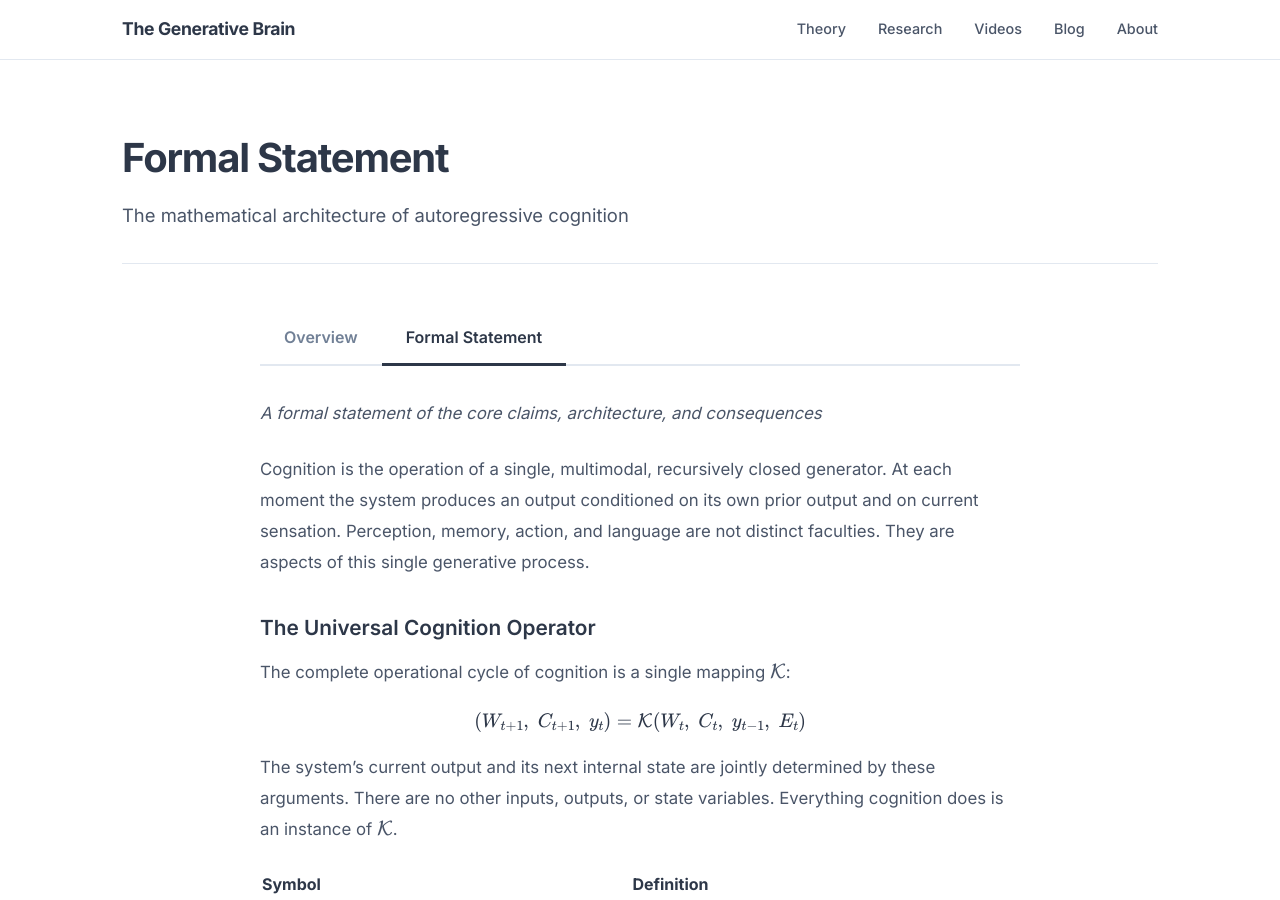
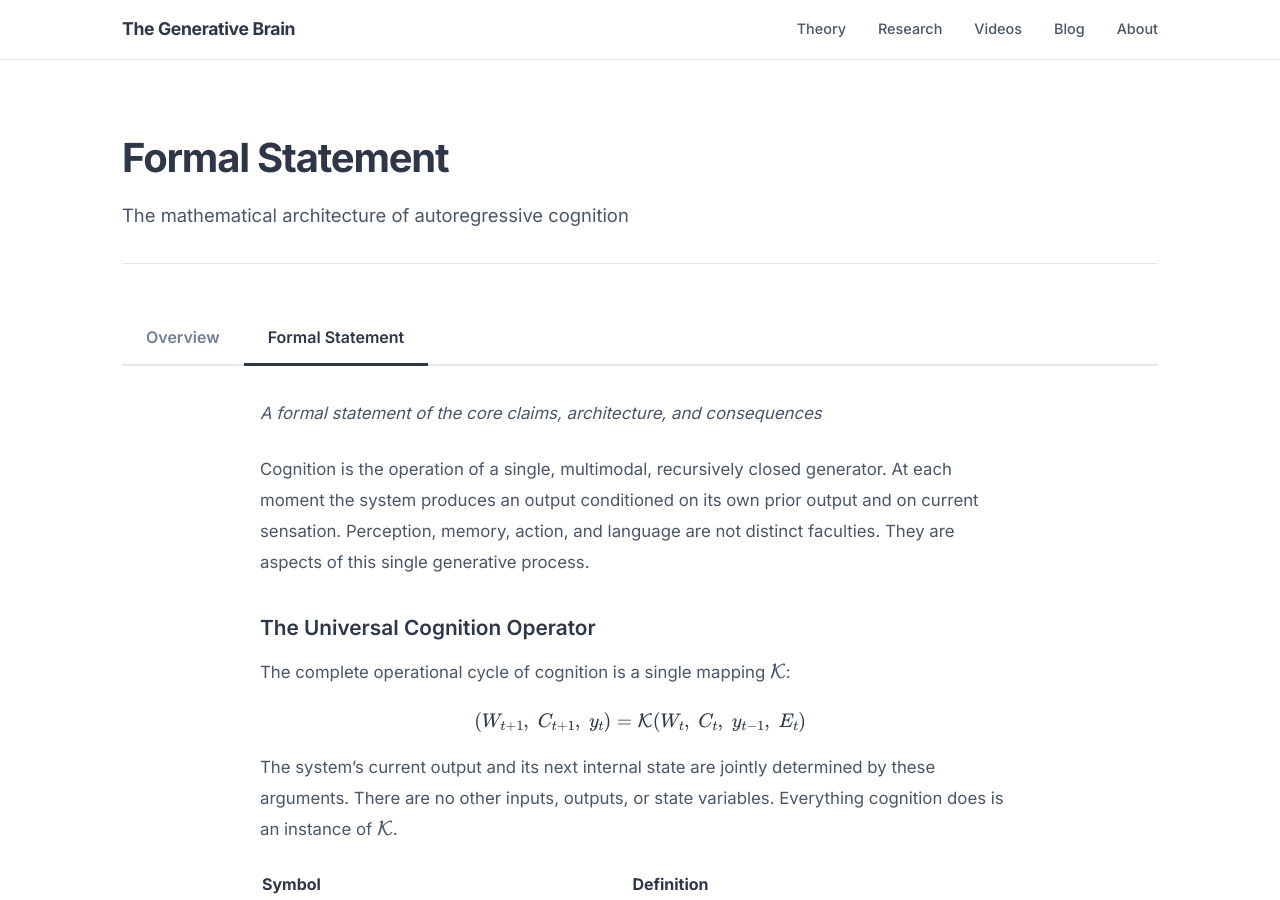
Before and after one commit to elanbarenholtz/elanbarenholtz.github.io, a Jekyll site: the page built from formalism.md, in a window 1280 px wide and 900 px high. Built offline with Jekyll 4.4.1, drawn with Linux system fonts in a browser that asks for light colours.

Commit message:
Fix: move subtabs outside prose div so kramdown renders them

```diff
--- a/formalism.md
+++ b/formalism.md
@@ -5,13 +5,12 @@
 permalink: /formalism/
 ---
 
-<div class="prose" markdown="1">
-
 <div class="theory-tabs" style="display: flex; gap: 0; margin-bottom: 2rem; border-bottom: 2px solid #e2e8f0;">
   <a href="/theory/" class="theory-tab" style="padding: 0.75rem 1.5rem; text-decoration: none; font-weight: 600; color: #718096;">Overview</a>
   <a href="/formalism/" class="theory-tab" style="padding: 0.75rem 1.5rem; text-decoration: none; font-weight: 600; color: #2d3748; border-bottom: 3px solid #2d3748; margin-bottom: -2px;">Formal Statement</a>
 </div>
 
+<div class="prose" markdown="1">
 
 <script type="text/javascript" async src="https://cdnjs.cloudflare.com/ajax/libs/mathjax/3.2.2/es5/tex-mml-chtml.min.js"></script>
 
```
